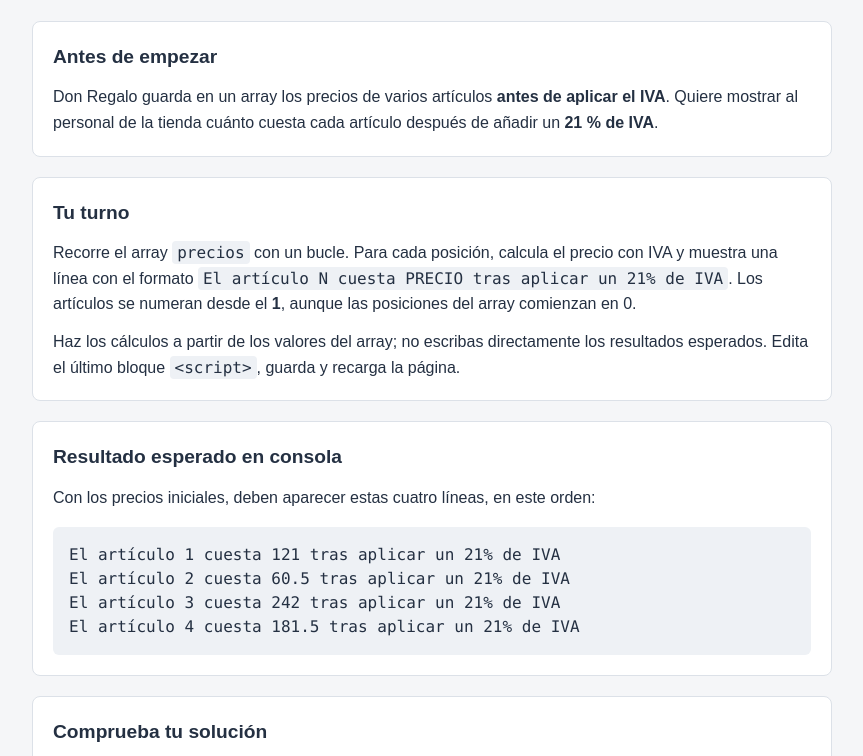
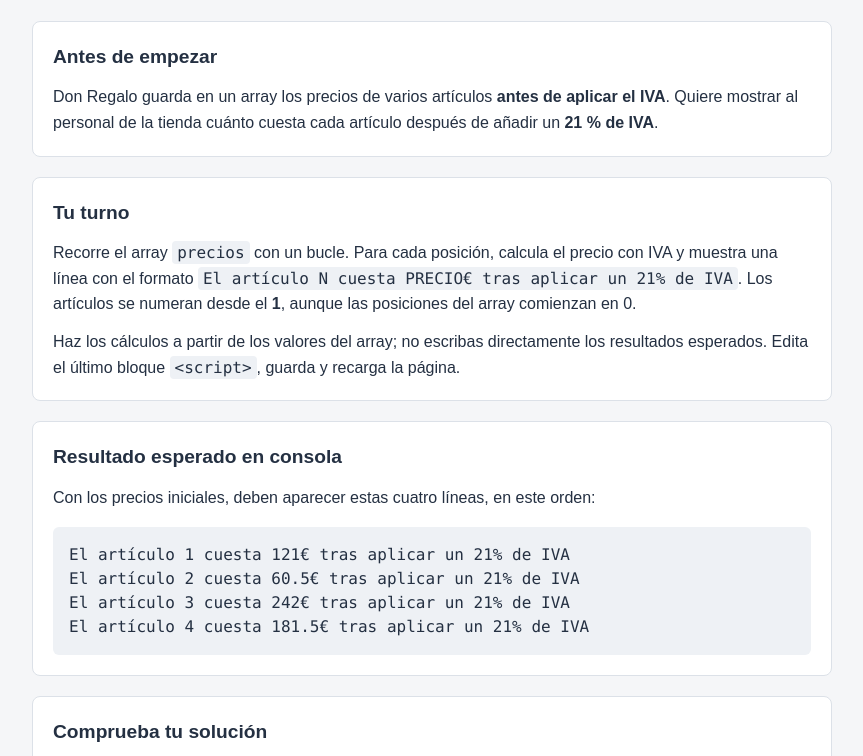
Before and after one commit to omiras/supuesto-practico-uf1842-don-regalo, a plain HTML site: page index3.html in a window 1280 px wide. Shown: the part 156-912 px from the top of the page, without its empty margins (208-1071 px from the left). Drawn offline with Linux system fonts and the light colour scheme.

Commit message:
Update exercise instructions and expected results for clarity in index3.html and pruebas.js

```diff
--- a/index3.html
+++ b/index3.html
@@ -12,11 +12,11 @@
   <main class="lesson">
     <header><p><a href="index.html">← Todos los ejercicios</a></p><h1>Ejercicio 3 · Precios con IVA</h1><p>Bucles y arrays · 1,5 puntos</p></header>
     <section><h2>Antes de empezar</h2><p>Don Regalo guarda en un array los precios de varios artículos <strong>antes de aplicar el IVA</strong>. Quiere mostrar al personal de la tienda cuánto cuesta cada artículo después de añadir un <strong>21 % de IVA</strong>.</p></section>
-    <section><h2>Tu turno</h2><p>Recorre el array <code>precios</code> con un bucle. Para cada posición, calcula el precio con IVA y muestra una línea con el formato <code>El artículo N cuesta PRECIO tras aplicar un 21% de IVA</code>. Los artículos se numeran desde el <strong>1</strong>, aunque las posiciones del array comienzan en 0.</p><p>Haz los cálculos a partir de los valores del array; no escribas directamente los resultados esperados. Edita el último bloque <code>&lt;script&gt;</code>, guarda y recarga la página.</p></section>
-    <section><h2>Resultado esperado en consola</h2><p>Con los precios iniciales, deben aparecer estas cuatro líneas, en este orden:</p><pre>El artículo 1 cuesta 121 tras aplicar un 21% de IVA
-El artículo 2 cuesta 60.5 tras aplicar un 21% de IVA
-El artículo 3 cuesta 242 tras aplicar un 21% de IVA
-El artículo 4 cuesta 181.5 tras aplicar un 21% de IVA</pre></section>
+    <section><h2>Tu turno</h2><p>Recorre el array <code>precios</code> con un bucle. Para cada posición, calcula el precio con IVA y muestra una línea con el formato <code>El artículo N cuesta PRECIO€ tras aplicar un 21% de IVA</code>. Los artículos se numeran desde el <strong>1</strong>, aunque las posiciones del array comienzan en 0.</p><p>Haz los cálculos a partir de los valores del array; no escribas directamente los resultados esperados. Edita el último bloque <code>&lt;script&gt;</code>, guarda y recarga la página.</p></section>
+    <section><h2>Resultado esperado en consola</h2><p>Con los precios iniciales, deben aparecer estas cuatro líneas, en este orden:</p><pre>El artículo 1 cuesta 121€ tras aplicar un 21% de IVA
+El artículo 2 cuesta 60.5€ tras aplicar un 21% de IVA
+El artículo 3 cuesta 242€ tras aplicar un 21% de IVA
+El artículo 4 cuesta 181.5€ tras aplicar un 21% de IVA</pre></section>
     <section><h2>Comprueba tu solución</h2><p>La página compara las cuatro líneas mostradas en la consola con las esperadas para los precios iniciales. La corrección también revisará que recorras el array y calcules el IVA.</p><p id="resumen" aria-live="polite"></p><ul id="resultados" class="resultados" aria-live="polite"></ul></section>
   </main>
   <!-- CÓDIGO DEL ALUMNADO: escribe el programa debajo del array. -->
--- a/pruebas.js
+++ b/pruebas.js
@@ -10,7 +10,7 @@ const ejercicios = {
     { descripcion: "Compra de 60 € sin tarjeta", esperado: ["Sin envoltorio gratuito"], salida: true }
   ],
   "3": [
-    { descripcion: "Precios de los cuatro artículos con IVA", esperado: ["El artículo 1 cuesta 121 tras aplicar un 21% de IVA", "El artículo 2 cuesta 60.5 tras aplicar un 21% de IVA", "El artículo 3 cuesta 242 tras aplicar un 21% de IVA", "El artículo 4 cuesta 181.5 tras aplicar un 21% de IVA"], salida: true }
+    { descripcion: "Precios de los cuatro artículos con IVA", esperado: ["El artículo 1 cuesta 121€ tras aplicar un 21% de IVA", "El artículo 2 cuesta 60.5€ tras aplicar un 21% de IVA", "El artículo 3 cuesta 242€ tras aplicar un 21% de IVA", "El artículo 4 cuesta 181.5€ tras aplicar un 21% de IVA"], salida: true }
   ],
   "4": [
     { funcion: "aplicarDescuento", entrada: [100, "NAVIDAD10"], esperado: 90 },
```
